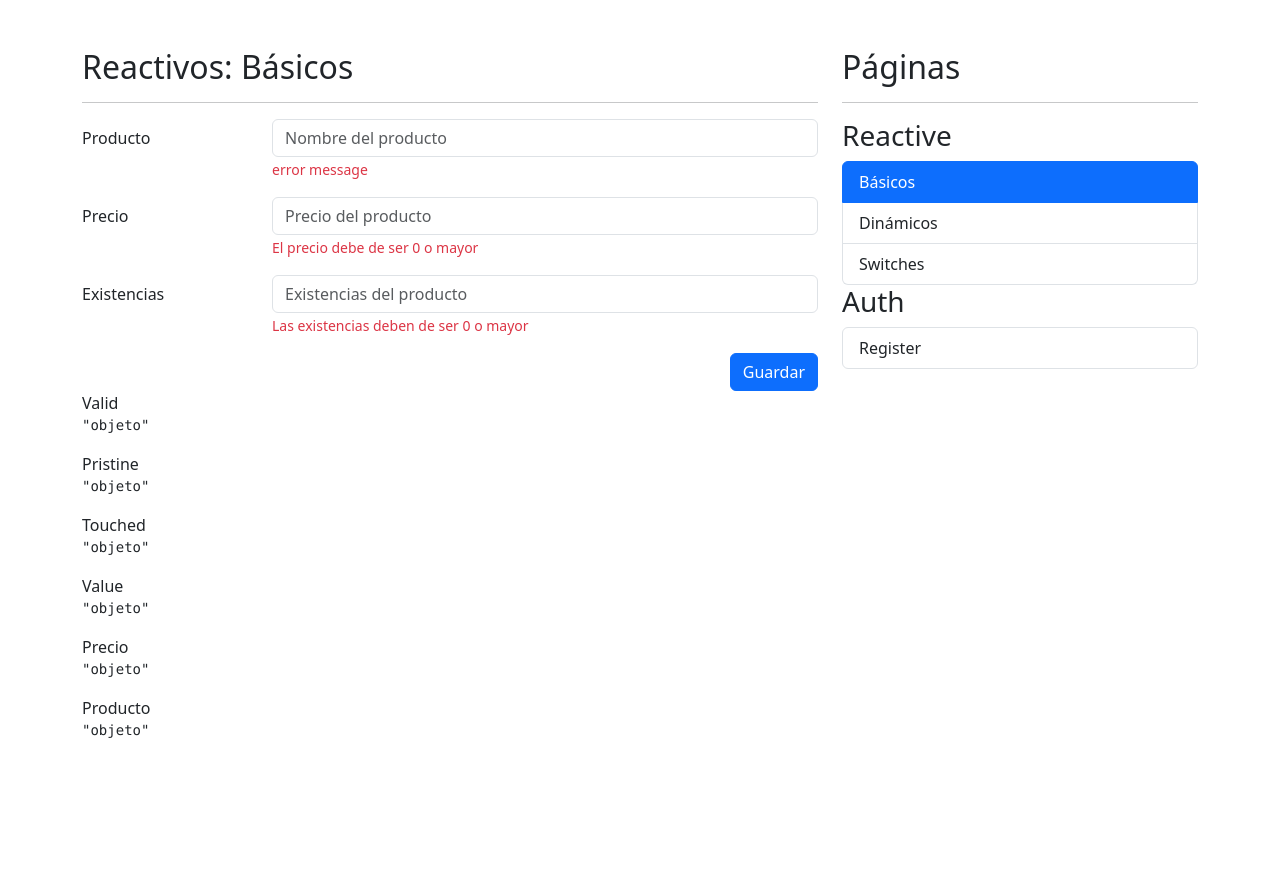
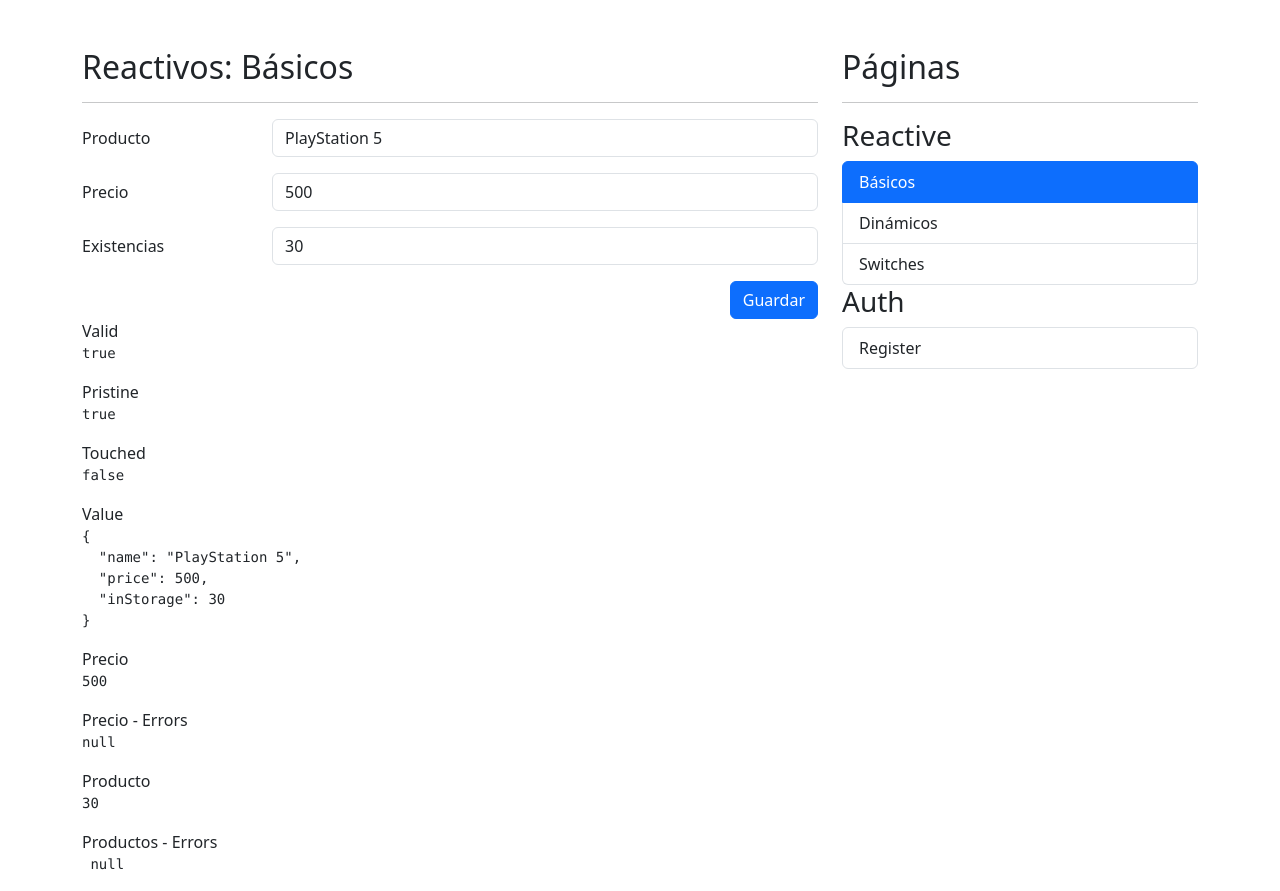
Before and after one commit to FabzDev/form-app, an Angular app: page /reactive/basic in a window 1280 px wide. Before the commit the page ends 800 px from the top, so only its background shows below. Built offline with nearby package versions, Linux system fonts and the light colour scheme.

Commit message:
Implementando ReactiveForms en BasicPageComponent

```diff
--- a/src/app/reactive/basic-page/basic-page.component.html
+++ b/src/app/reactive/basic-page/basic-page.component.html
@@ -4,7 +4,7 @@
 <div class="row">
     <div class="col">
 
-        <form autocomplete="off">
+        <form [formGroup]="myForm" (submit)="onSave()" autocomplete="off">
 
             <!-- Campo de producto -->
             <div class="mb-3 row">
@@ -13,11 +13,12 @@
 
                     <input type="text"
                            class="form-control"
-                           placeholder="Nombre del producto">
+                           placeholder="Nombre del producto"
+                           formControlName="name">
 
-                    <span class="form-text text-danger">
+                    <span *ngIf="!myForm.controls['name'].valid" class="form-text text-danger">
                         <!-- Debe de ser de 3 letras -->
-                        error message
+                        El nombre del producto debe tener al menos 3 carácteres
                     </span>
                 </div>
             </div>
@@ -28,8 +29,9 @@
                 <div class="col-sm-9">
                     <input type="number"
                            class="form-control"
-                           placeholder="Precio del producto">
-                    <span class="form-text text-danger">
+                           placeholder="Precio del producto"
+                           formControlName="price">
+                    <span *ngIf="!myForm.controls['price'].valid" class="form-text text-danger">
                         El precio debe de ser 0 o mayor
                     </span>
                 </div>
@@ -41,9 +43,10 @@
                 <div class="col-sm-9">
                     <input type="number"
                            class="form-control"
-                           placeholder="Existencias del producto">
+                           placeholder="Existencias del producto"
+                           formControlName="inStorage">
 
-                    <span class="form-text text-danger">
+                    <span *ngIf="!myForm.controls['inStorage'].valid" class="form-text text-danger">
                          Las existencias deben de ser 0 o mayor
                     </span>
                 </div>
@@ -73,21 +76,27 @@
     <div class="col">
 
         <span>Valid</span>
-        <pre>{{ 'objeto' | json }}</pre>
+        <pre>{{ myForm.valid| json }}</pre>
 
         <span>Pristine</span>
-        <pre>{{ 'objeto' | json }}</pre>
+        <pre>{{ myForm.pristine| json }}</pre>
 
         <span>Touched</span>
-        <pre>{{ 'objeto' | json }}</pre>
+        <pre>{{ myForm.touched| json }}</pre>
 
         <span>Value</span>
-        <pre>{{ 'objeto' | json }}</pre>
+        <pre>{{ myForm.value| json }}</pre>
 
         <span>Precio</span>
-        <pre>{{ 'objeto' | json }}</pre>
+        <pre>{{ myForm.controls['price'].value | json }}</pre>
+
+        <span>Precio - Errors</span>
+        <pre>{{ myForm.controls['price'].errors| json }}</pre>
 
         <span>Producto</span>
-        <pre>{{ 'objeto' | json }}</pre>
+        <pre>{{ myForm.controls['inStorage'].value | json }}</pre>
+
+        <span>Productos - Errors</span>
+        <pre> {{myForm.controls['inStorage'].errors| json}}</pre>
     </div>
 </div>
--- a/src/app/reactive/basic-page/basic-page.component.ts
+++ b/src/app/reactive/basic-page/basic-page.component.ts
@@ -1,9 +1,33 @@
-import { Component } from '@angular/core';
+import { Component, OnInit } from '@angular/core';
+import { FormBuilder, FormGroup, Validators } from '@angular/forms';
+
+const play5 = { name: 'PlayStation 5', price: 500, inStorage: 30 }
 
 @Component({
   templateUrl: './basic-page.component.html',
   styles: ``
 })
-export class BasicPageComponent {
+export class BasicPageComponent implements OnInit{
 
+  public myForm: FormGroup = this.fb.group({
+    name: ['', [Validators.required, Validators.minLength(3)]],
+    price: [0, [Validators.min(0)]],
+    inStorage: [0, [Validators.min(0)]],
+  });
+
+  constructor(private fb: FormBuilder){}
+
+  ngOnInit(): void {
+    this.myForm.reset( play5 )
+  }
+;
+
+  onSave(): void {
+    if(this.myForm.invalid) return
+
+    console.log(this.myForm.value);
+
+    this.myForm.reset({name:'nuevesito', price: 10, inStorage: 100})
+
+  }
 }
--- a/src/app/reactive/reactive.module.ts
+++ b/src/app/reactive/reactive.module.ts
@@ -1,5 +1,6 @@
 import { NgModule } from '@angular/core';
 import { CommonModule } from '@angular/common';
+import { ReactiveFormsModule } from '@angular/forms';
 
 import { ReactiveRoutingModule } from './reactive-routing.module';
 import { BasicPageComponent } from './basic-page/basic-page.component';
@@ -15,7 +16,8 @@ import { SwitchesPageComponent } from './switches-page/switches-page.component';
   ],
   imports: [
     CommonModule,
-    ReactiveRoutingModule
+    ReactiveRoutingModule,
+    ReactiveFormsModule
   ]
 })
 export class ReactiveModule { }
```
